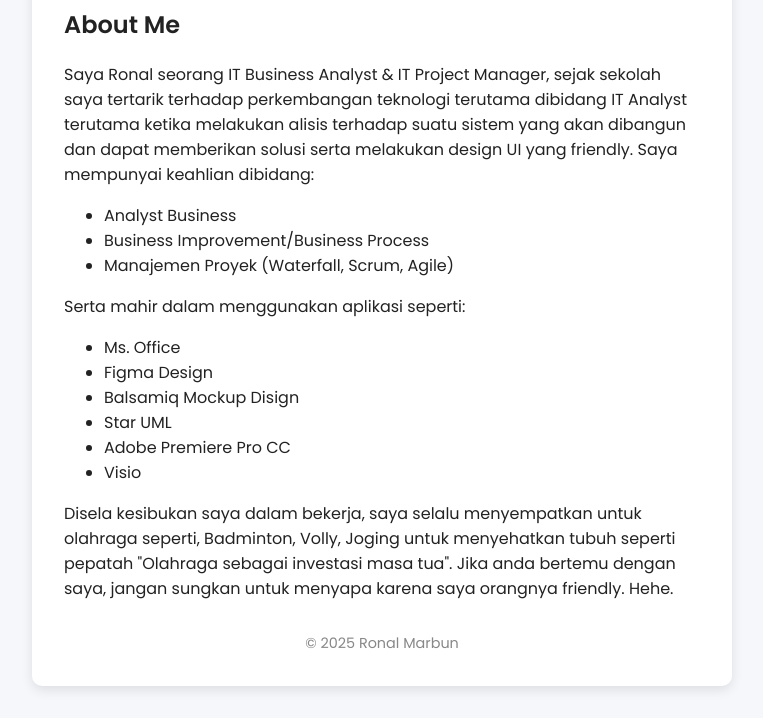
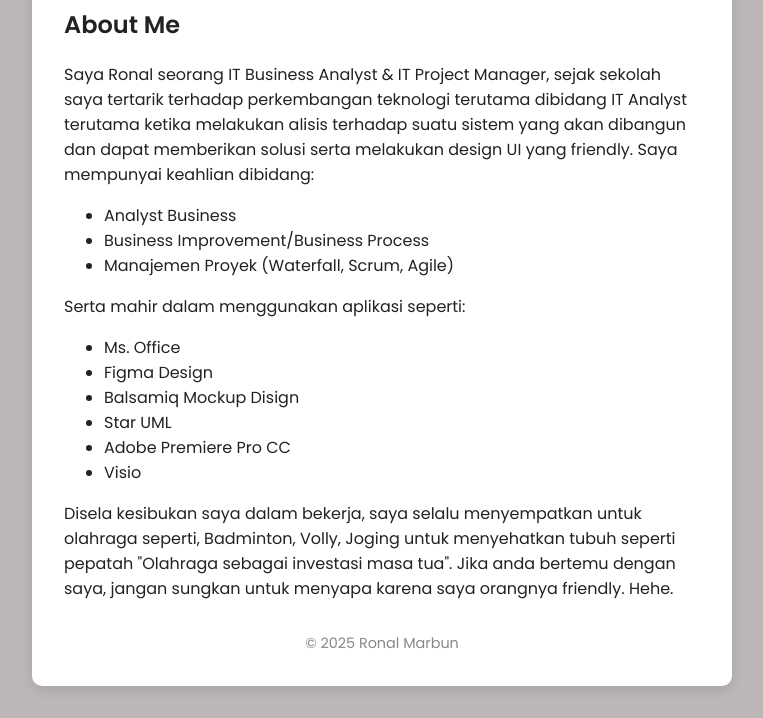
Before and after one commit to Ronaldepanda/marbun, a plain HTML site: page index.html in a window 1280 px wide. Shown: the part 282-1000 px from the top of the page, without its empty margins (258-1021 px from the left). Drawn offline with Linux system fonts and the light colour scheme.

Commit message:
Update index.html

```diff
--- a/index.html
+++ b/index.html
@@ -10,7 +10,7 @@
   <link rel="stylesheet" href="https://cdnjs.cloudflare.com/ajax/libs/font-awesome/6.5.0/css/all.min.css">
   <style>
     :root {
-      --bg: #f5f7fa;
+      --bg: #BCB6B6;
       --text: #222;
       --card: #fff;
       --accent: #0d6efd;
```
